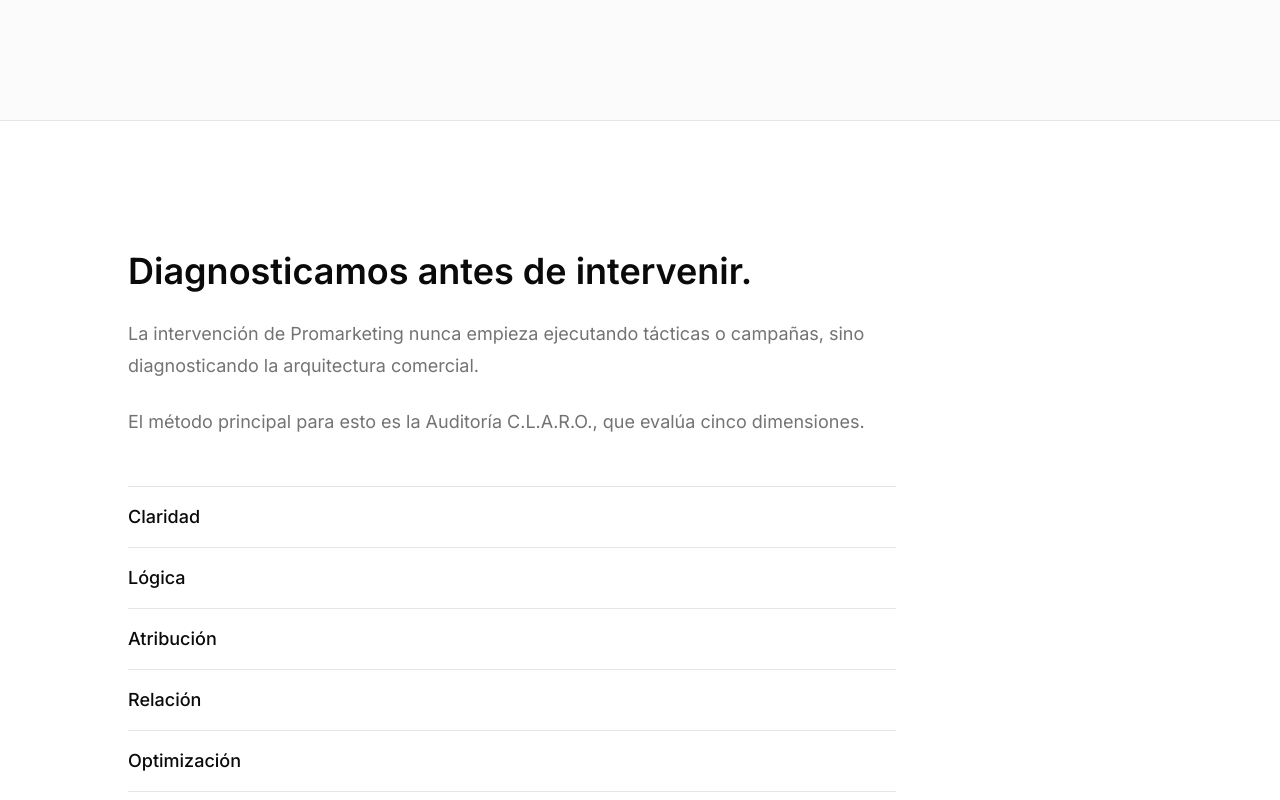
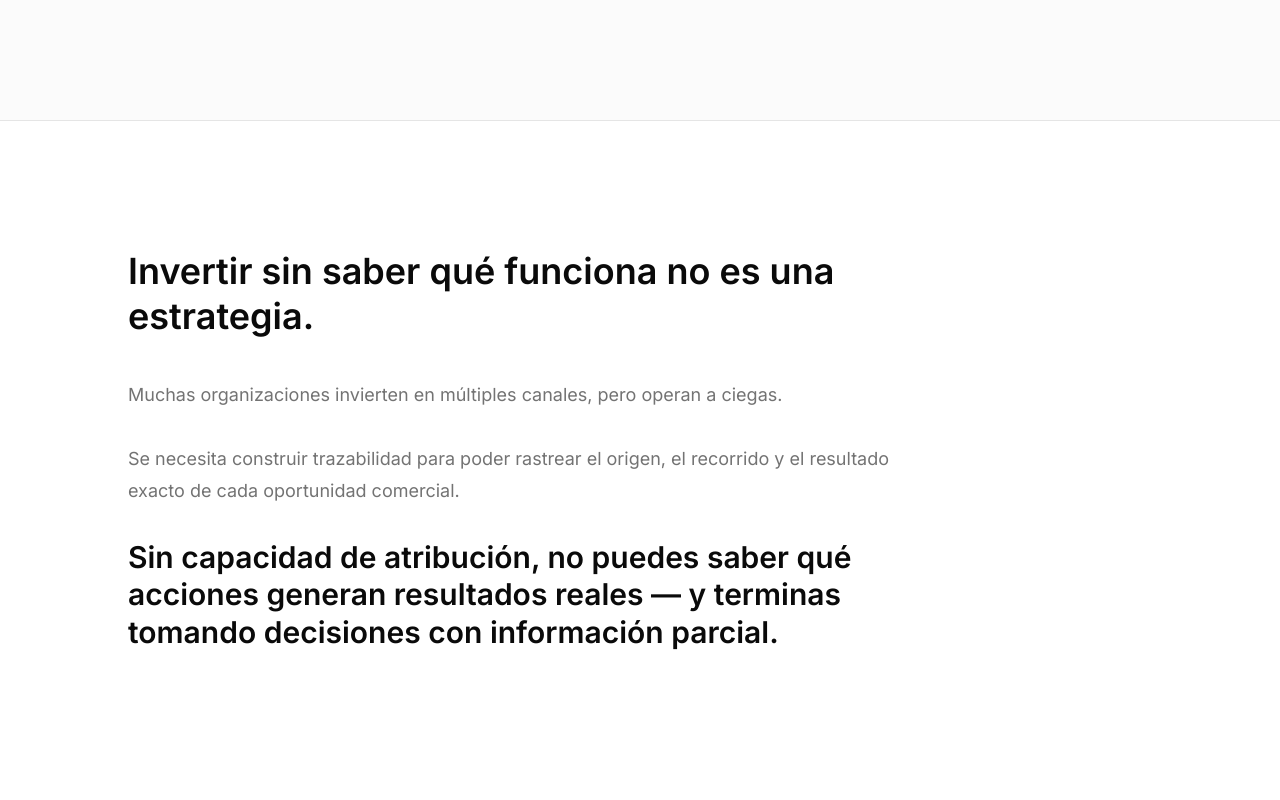
Before and after one commit to Promarketing2026/web, a Next.js app: page / in a window 1280 px wide. Shown: the part 1140-1940 px from the top of the page. Built offline with nearby package versions, Linux system fonts and the light colour scheme.

Commit message:
Crear sección Educación del concepto

```diff
--- a/app/page.tsx
+++ b/app/page.tsx
@@ -1,3 +1,4 @@
+import { Education } from "@/components/education";
 import { Hero } from "@/components/hero";
 import { Problem } from "@/components/problem";
 import { Solution } from "@/components/solution";
@@ -7,6 +8,7 @@
     <>
       <Hero />
       <Problem />
+      <Education />
       <Solution />
     </>
   );
--- /dev/null
+++ b/components/education.tsx
@@ -0,0 +1,35 @@
+export function Education() {
+  return (
+    <section
+      aria-labelledby="education-title"
+      className="px-6 py-24 sm:px-10 sm:py-32"
+    >
+      <div className="mx-auto flex max-w-5xl flex-col gap-10">
+        <h2
+          id="education-title"
+          className="max-w-3xl text-3xl leading-tight font-semibold text-foreground sm:text-4xl"
+        >
+          Invertir sin saber qué funciona no es una estrategia.
+        </h2>
+        <div className="max-w-3xl space-y-8">
+          <p data-education-item className="text-lg leading-8 text-muted-foreground">
+            Muchas organizaciones invierten en múltiples canales, pero operan a
+            ciegas.
+          </p>
+          <p data-education-item className="text-lg leading-8 text-muted-foreground">
+            Se necesita construir trazabilidad para poder rastrear el origen, el
+            recorrido y el resultado exacto de cada oportunidad comercial.
+          </p>
+          <p
+            data-education-item
+            className="text-2xl leading-tight font-semibold text-foreground sm:text-3xl"
+          >
+            Sin capacidad de atribución, no puedes saber qué acciones generan
+            resultados reales — y terminas tomando decisiones con información
+            parcial.
+          </p>
+        </div>
+      </div>
+    </section>
+  );
+}
```
Also changed, not shown: 2 other files (tests, documents, lock files or other folders).
